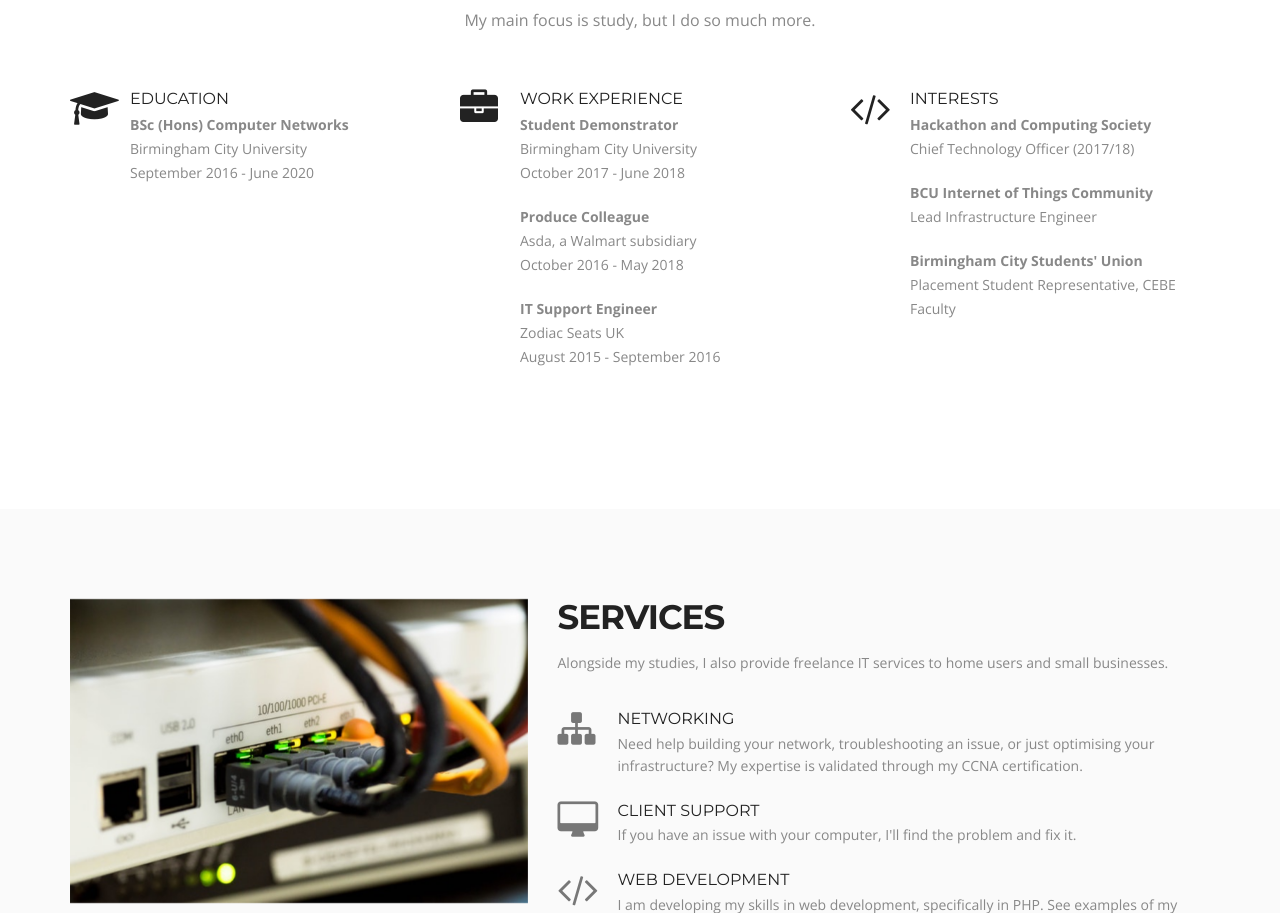
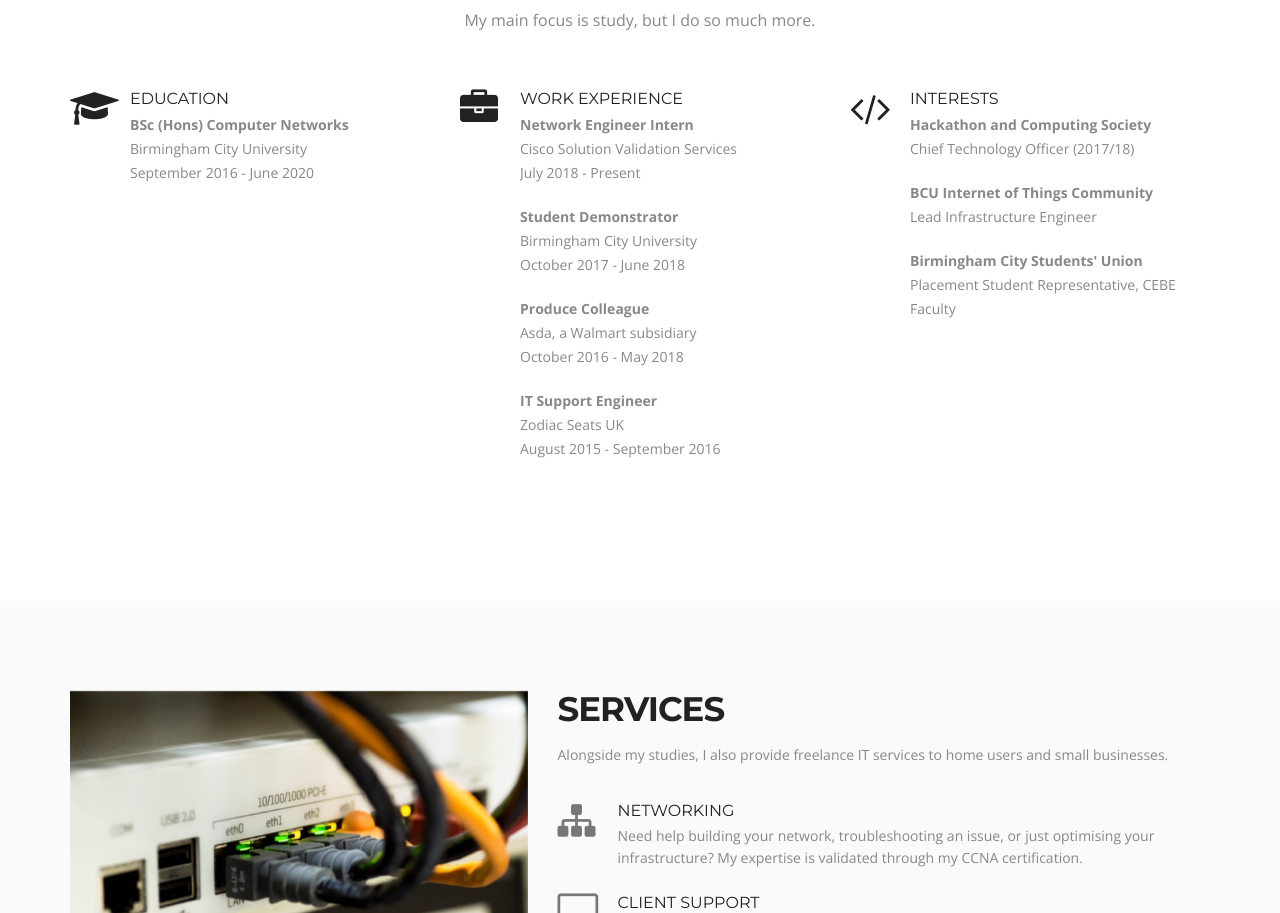
Before and after one commit to InherentMac/luketainton.github.io, a plain HTML site: page index.html in a window 1280 px wide. Shown: the part 1160-2073 px from the top of the page. Drawn offline with nearby package versions, Linux system fonts and the light colour scheme.

Commit message:
Uncomment SVS Internship

```diff
--- a/index.html
+++ b/index.html
@@ -98,10 +98,11 @@
 							</div>
 							<div class="service-list-col2">
 								<h3>Work Experience</h3>
-								<!-- <p><b>Network Engineer Intern</b></p>
+								<p><b>Network Engineer Intern</b></p>
 								<p>Cisco Solution Validation Services</p>
-								<p>July 2018 - July 2019</p>
-								<br> -->
+								<p>July 2018 - Present</p>
+								<!-- <p>July 2018 - July 2019</p> -->
+								<br>
 								<p><b>Student Demonstrator</b></p>
 								<p>Birmingham City University</p>
 								<p>October 2017 - June 2018</p>
```
